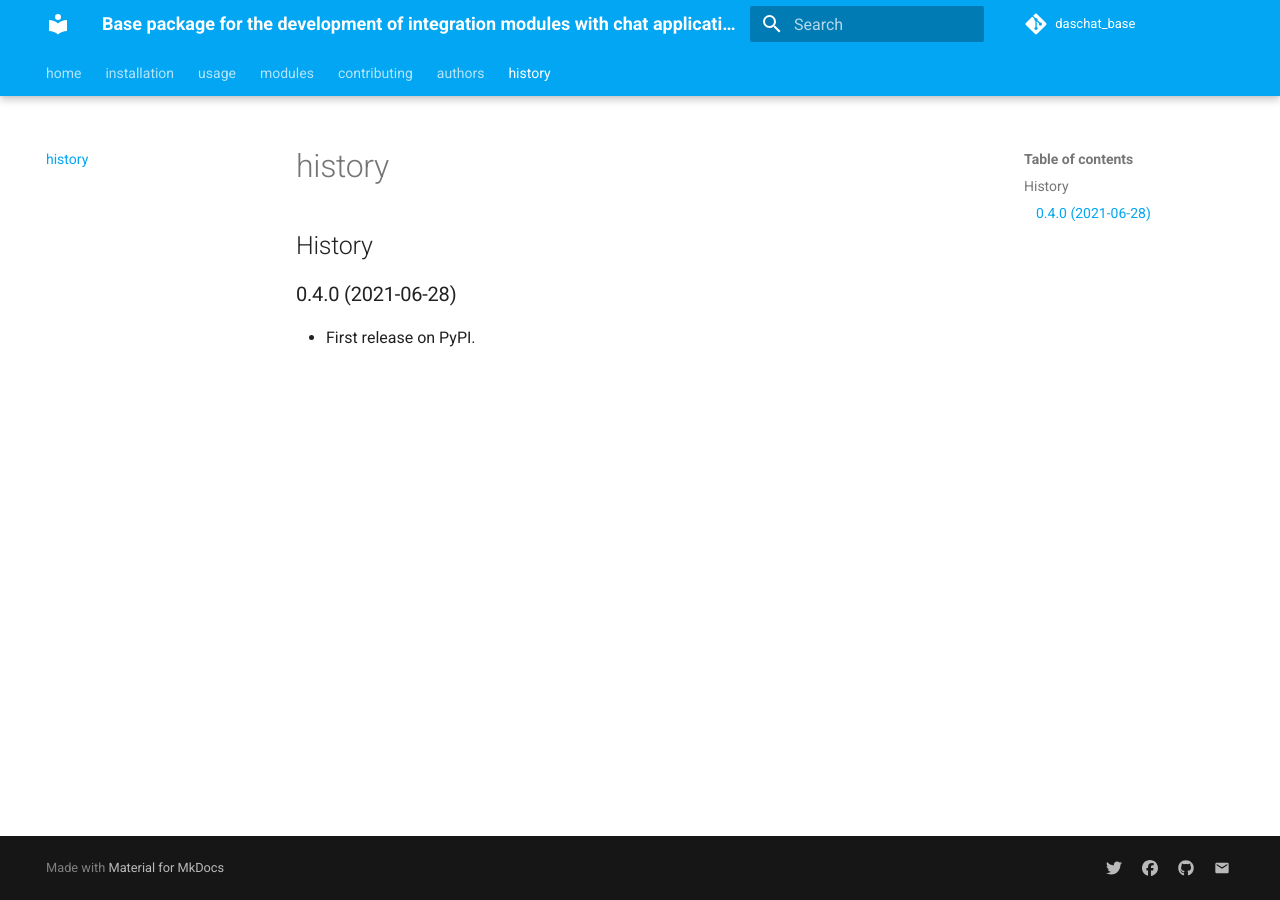
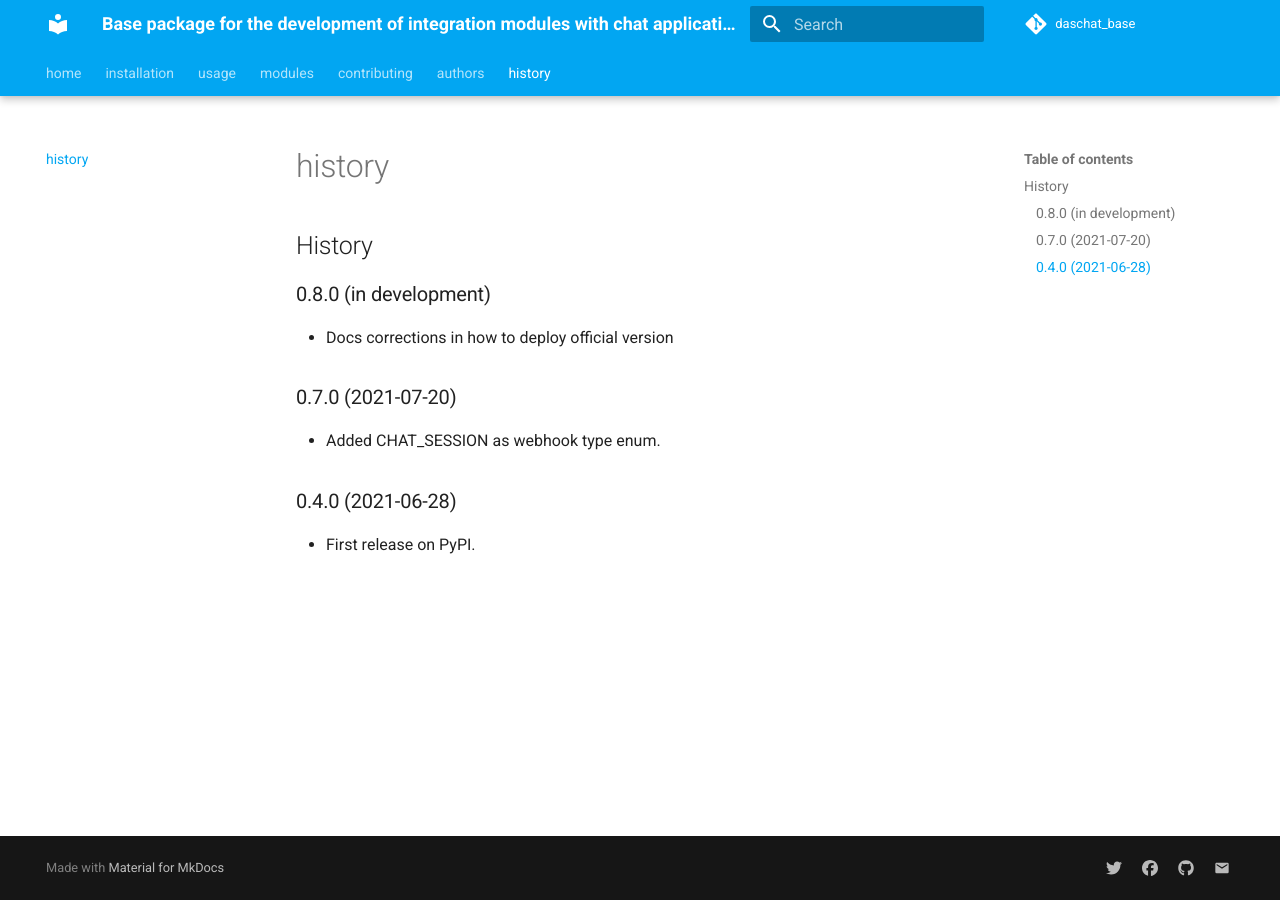
Before and after one commit to daschat-io/daschat_base, an MkDocs documentation site: the page built from docs/history.md, in a window 1280 px wide. Built offline with MkDocs 1.6.1 and Material for MkDocs 9.7.7, drawn with Linux system fonts in a browser that asks for light colours; comment, search, counter and statistics services are not loaded.

Commit message:
Docs corrections in how to deploy official version

```diff
--- a/HISTORY.md
+++ b/HISTORY.md
@@ -1,4 +1,12 @@
 # History
+
+## 0.8.0 (in development)
+
+* Docs corrections in how to deploy official version
+
+## 0.7.0 (2021-07-20)
+
+* Added CHAT_SESSION as webhook type enum.
 
 ## 0.4.0 (2021-06-28)
 
```
Also changed, not shown: CONTRIBUTING.md (+2 -2 lines).
